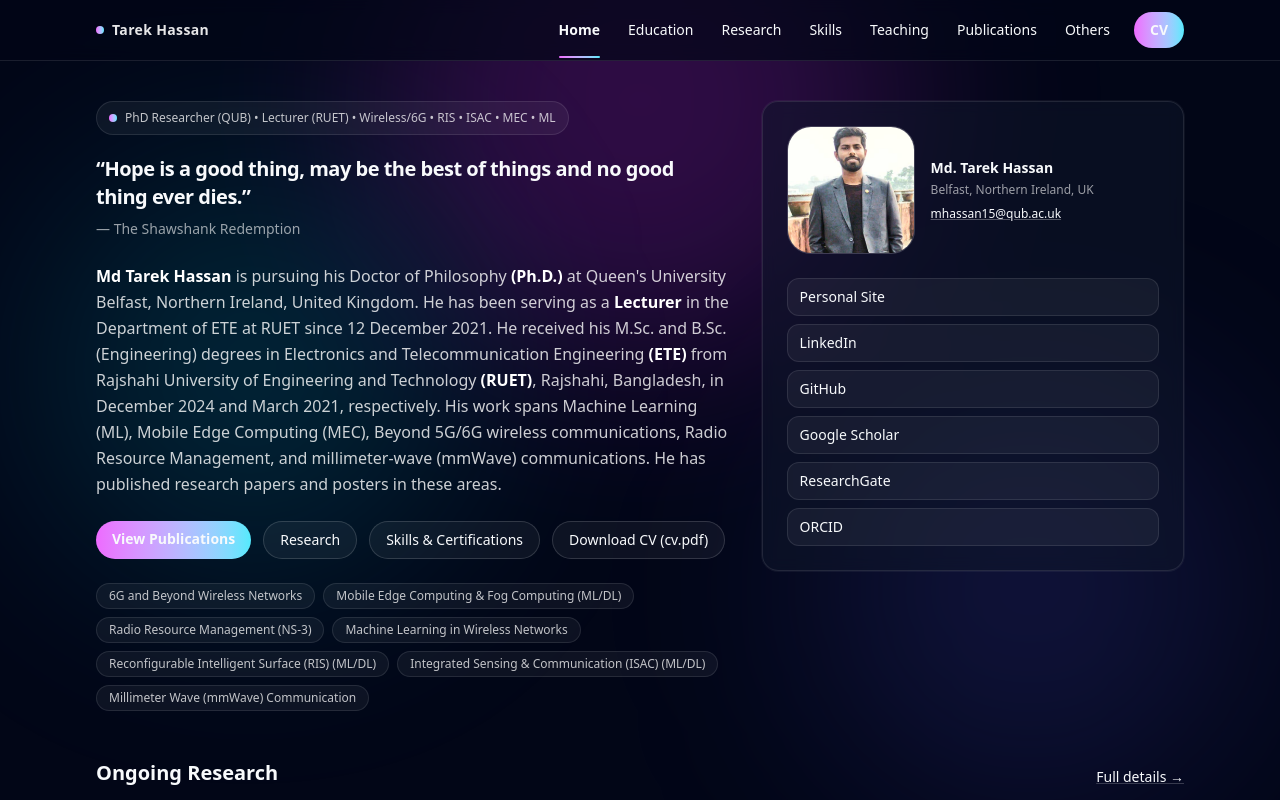
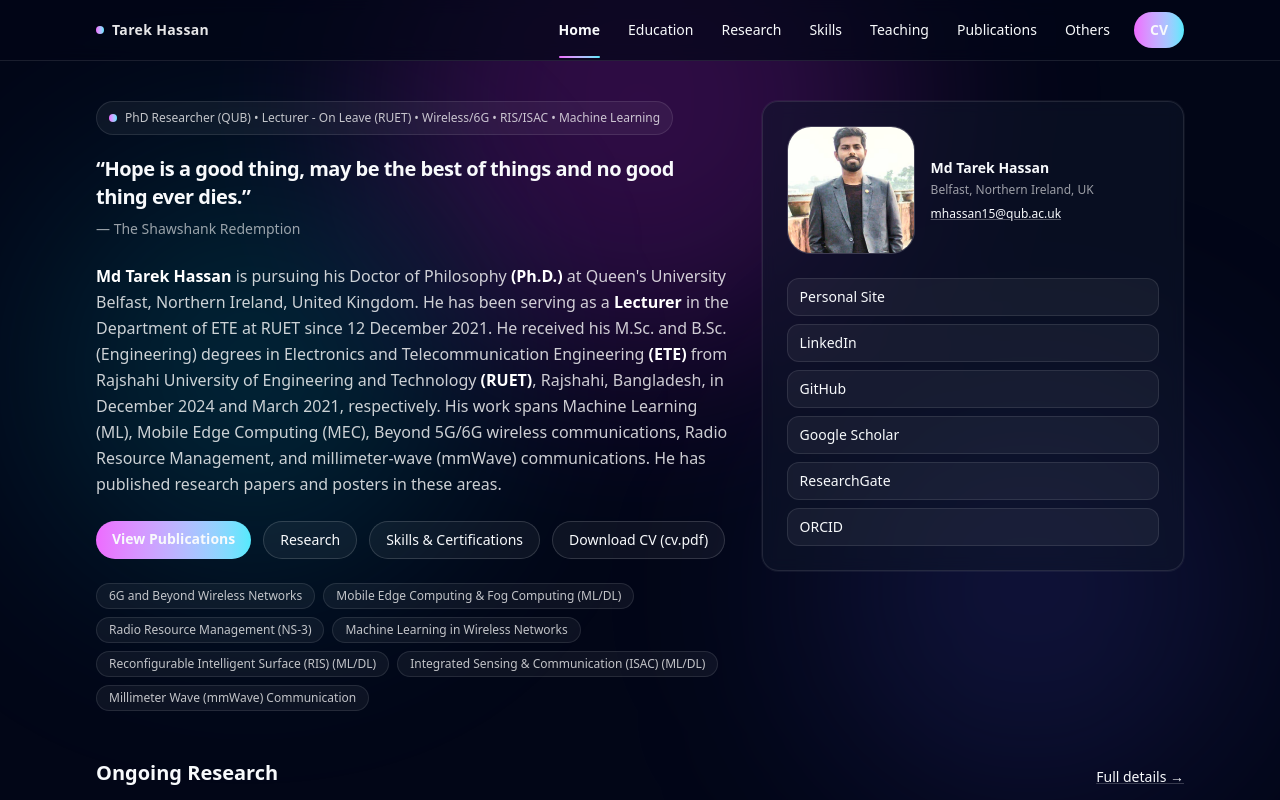
Before and after one commit to Tarek-hassan024/mthassan, a Next.js app: page / in a window 1280 px wide. Shown: the top 800 px of the page. Built offline with nearby package versions, Linux system fonts and the light colour scheme.

Commit message:
Modify profile information in profile.ts
Updated the headline to reflect current status.

```diff
--- a/src/data/profile.ts
+++ b/src/data/profile.ts
@@ -1,11 +1,11 @@
 export const profile = {
-  name: "Md. Tarek Hassan",
+  name: "Md Tarek Hassan",
   location: "Belfast, Northern Ireland, UK",
   email: "mhassan15@qub.ac.uk",
   // চাইলে দেখাবে (Landing-এ আমি phone ডিফল্টভাবে দেখাচ্ছি না)
   phone: "+44 (0)7349 137918",
   headline:
-    "PhD Researcher (QUB) • Lecturer (RUET) • Wireless/6G • RIS • ISAC • MEC • ML",
+    "PhD Researcher (QUB) • Lecturer - On Leave (RUET) • Wireless/6G • RIS/ISAC • Machine Learning",
   links: {
     "Personal Site": "https://sites.google.com/view/Tarek-hassan",
     LinkedIn: "https://www.linkedin.com/in/md-tarek-hassan",
```
